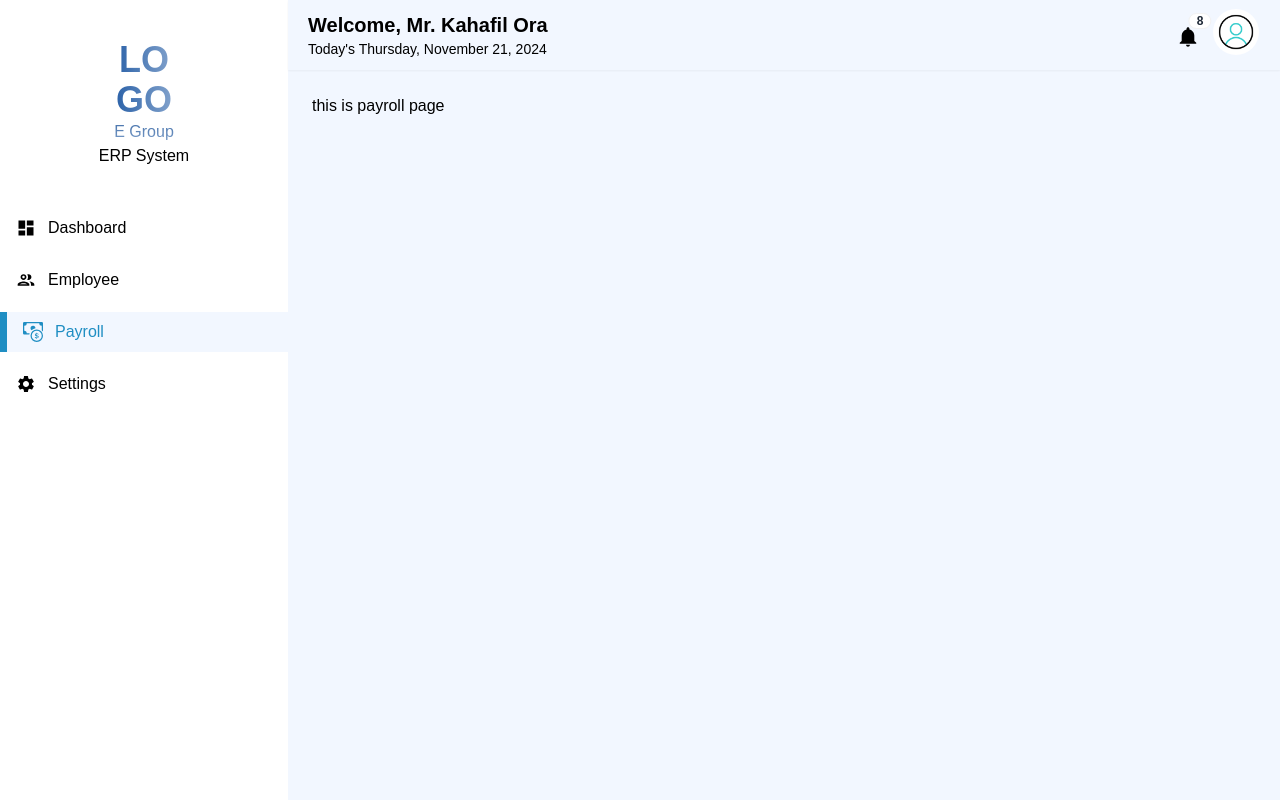
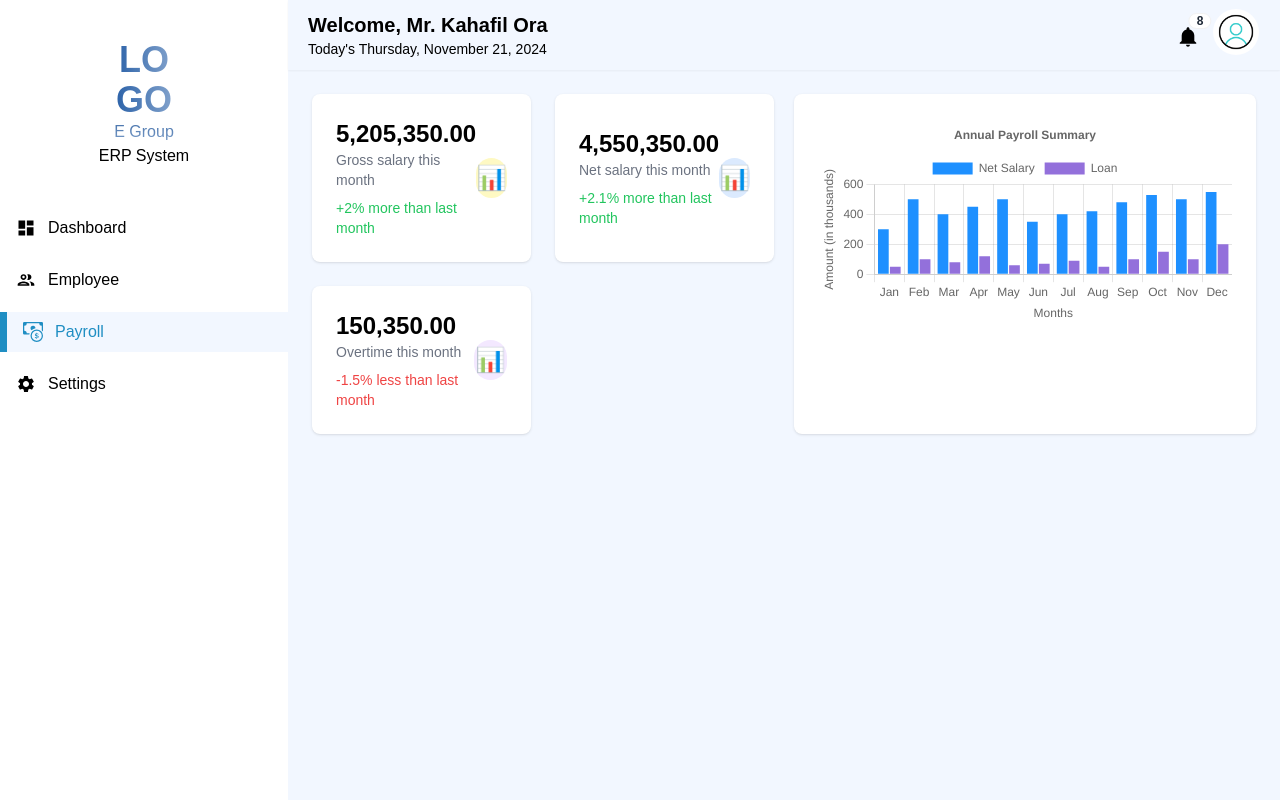
Before and after one commit to mizanor21/E-Group, a Next.js app: page /dashboard/payroll in a window 1280 px wide. Built offline with nearby package versions, Linux system fonts and the light colour scheme.

Commit message:
Payroll dashboard part added

```diff
--- a/app/dashboard/(Payroll)/payroll/page.js
+++ b/app/dashboard/(Payroll)/payroll/page.js
@@ -1,9 +1,10 @@
+import PayrollDashboard from "@/app/ui/Payroll/PayrollDashboard";
 import React from "react";
 
 const page = () => {
   return (
     <div>
-      <p>this is payroll page</p>
+      <PayrollDashboard />
     </div>
   );
 };
--- /dev/null
+++ b/app/ui/Payroll/AnnualPayrollSummary.jsx
@@ -0,0 +1,91 @@
+"use client";
+import React from "react";
+import {
+  Chart as ChartJS,
+  CategoryScale,
+  LinearScale,
+  BarElement,
+  Title,
+  Tooltip,
+  Legend,
+} from "chart.js";
+import { Bar } from "react-chartjs-2";
+
+// Register required Chart.js components
+ChartJS.register(
+  CategoryScale,
+  LinearScale,
+  BarElement,
+  Title,
+  Tooltip,
+  Legend
+);
+
+const AnnualPayrollSummary = () => {
+  // Chart data
+  const chartData = {
+    labels: [
+      "Jan",
+      "Feb",
+      "Mar",
+      "Apr",
+      "May",
+      "Jun",
+      "Jul",
+      "Aug",
+      "Sep",
+      "Oct",
+      "Nov",
+      "Dec",
+    ],
+    datasets: [
+      {
+        label: "Net Salary",
+        data: [300, 500, 400, 450, 500, 350, 400, 420, 480, 530, 500, 550],
+        backgroundColor: "#1E90FF", // Blue color for net salary
+      },
+      {
+        label: "Loan",
+        data: [50, 100, 80, 120, 60, 70, 90, 50, 100, 150, 100, 200],
+        backgroundColor: "#9370DB", // Purple color for loan
+      },
+    ],
+  };
+
+  // Chart options
+  const chartOptions = {
+    responsive: true,
+    plugins: {
+      legend: {
+        position: "top", // Position of the legend
+      },
+      title: {
+        display: true,
+        text: "Annual Payroll Summary", // Chart title
+      },
+    },
+    scales: {
+      x: {
+        type: "category", // Ensure the x-axis is categorical
+        title: {
+          display: true,
+          text: "Months", // X-axis title
+        },
+      },
+      y: {
+        title: {
+          display: true,
+          text: "Amount (in thousands)", // Y-axis title
+        },
+      },
+    },
+  };
+
+  return (
+    <div className="p-6 bg-white rounded-lg shadow">
+      <Bar data={chartData} options={chartOptions} />
+    </div>
+  );
+};
+
+export default AnnualPayrollSummary;
--- /dev/null
+++ b/app/ui/Payroll/PayrollDashboard.jsx
@@ -0,0 +1,14 @@
+import React from "react";
+import SalarySummary from "./SalarySummary";
+import AnnualPayrollSummary from "./AnnualPayrollSummary";
+
+const PayrollDashboard = () => {
+  return (
+    <div className="grid grid-cols-2 gap-5">
+      <SalarySummary />
+      <AnnualPayrollSummary />
+    </div>
+  );
+};
+
+export default PayrollDashboard;
--- /dev/null
+++ b/app/ui/Payroll/SalarySummary.jsx
@@ -0,0 +1,52 @@
+import React from "react";
+
+const SalarySummary = () => {
+  const data = [
+    {
+      title: "Gross salary this month",
+      value: "5,205,350.00",
+      trend: "+2% more than last month",
+      iconColor: "bg-yellow-100 text-yellow-600",
+      trendColor: "text-green-500",
+    },
+    {
+      title: "Net salary this month",
+      value: "4,550,350.00",
+      trend: "+2.1% more than last month",
+      iconColor: "bg-blue-100 text-blue-600",
+      trendColor: "text-green-500",
+    },
+    {
+      title: "Overtime this month",
+      value: "150,350.00",
+      trend: "-1.5% less than last month",
+      iconColor: "bg-purple-100 text-purple-600",
+      trendColor: "text-red-500",
+    },
+  ];
+
+  return (
+    <div className="grid grid-cols-1 md:grid-cols-2 gap-6">
+      {data.map((item, index) => (
+        <div
+          key={index}
+          className="p-6 bg-white rounded-lg shadow flex items-center justify-between"
+        >
+          <div>
+            <p className="text-2xl font-bold">{item.value}</p>
+            <p className="text-sm text-gray-500">{item.title}</p>
+            <p className={`text-sm mt-2 ${item.trendColor}`}>{item.trend}</p>
+          </div>
+          <div
+            className={`w-10 h-10 rounded-full flex items-center justify-center ${item.iconColor}`}
+          >
+            {/* Placeholder icon */}
+            <span className="text-2xl">📊</span>
+          </div>
+        </div>
+      ))}
+    </div>
+  );
+};
+
+export default SalarySummary;
--- a/package.json
+++ b/package.json
@@ -9,9 +9,11 @@
     "lint": "next lint"
   },
   "dependencies": {
+    "chart.js": "^4.4.6",
     "date-fns": "^4.1.0",
     "next": "^14.2.15",
     "react": "^18.3.1",
+    "react-chartjs-2": "^5.2.0",
     "react-dom": "^18.3.1",
     "react-hook-form": "^7.53.2",
     "react-icons": "^5.3.0"
```
Also changed, not shown: 1 other file (tests, documents, lock files or other folders).
